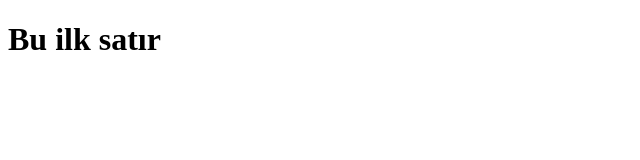
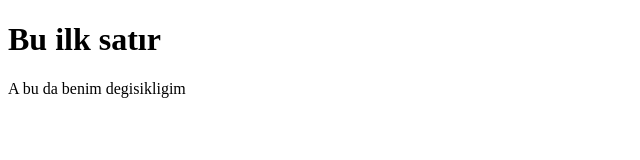
Before and after one commit to mehmeteminsalim/BranchDeneme, a plain HTML site: page index.html in a window 1280 px wide. Shown: the whole page, without its empty margins (0-640 px from the left). Drawn offline with Linux system fonts and the light colour scheme.

Commit message:
hamza büyük yenilik

```diff
--- a/index.html
+++ b/index.html
@@ -7,5 +7,6 @@
 </head>
 <body>
     <h1>Bu ilk satır</h1>
+    <p> A bu da benim degisikligim</p>
 </body>
 </html>
```
